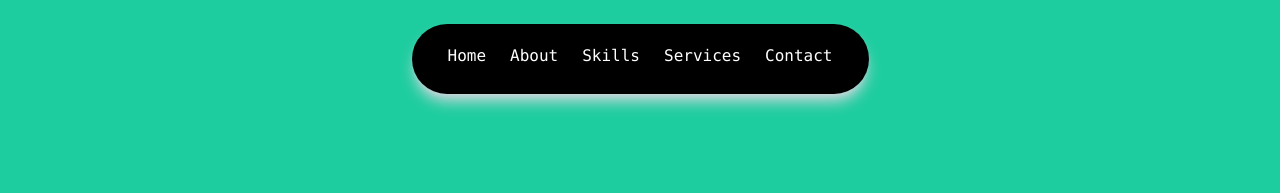
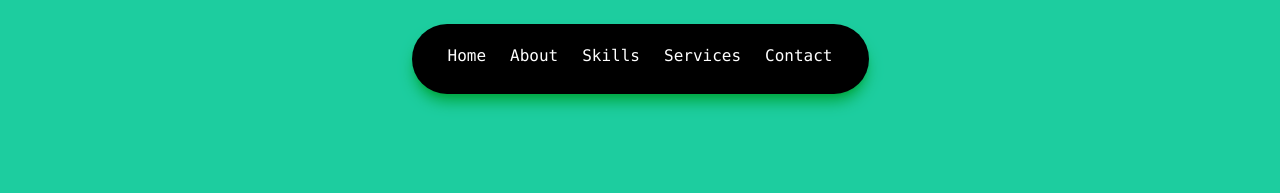
Before and after one commit to aayush-joshi1006/my-portfolio, a website: page index.html in a window 1280 px wide. Shown: the top 193 px of the page. Drawn offline with nearby package versions, Linux system fonts and the light colour scheme.

Commit message:
eddited size of hrader and shadow

```diff
--- a/index.html
+++ b/index.html
@@ -17,7 +17,7 @@
     <!-- Header Section -->
 
 <header class="fixed top-6 w-full z-[9999] ">
-  <div class="flex justify-center mx-auto w-fit items-center bg-black px-6 py-1 rounded-full text-white shadow-lg shadow-gray-300 ">
+  <div class="flex justify-center mx-auto w-fit items-center bg-black px-6 py-3 lg:py-1 rounded-full text-white shadow-lg shadow-green-600 ">
 
 
    <div class="md:flex md:items-center">
```
Also changed, not shown: output.css.
